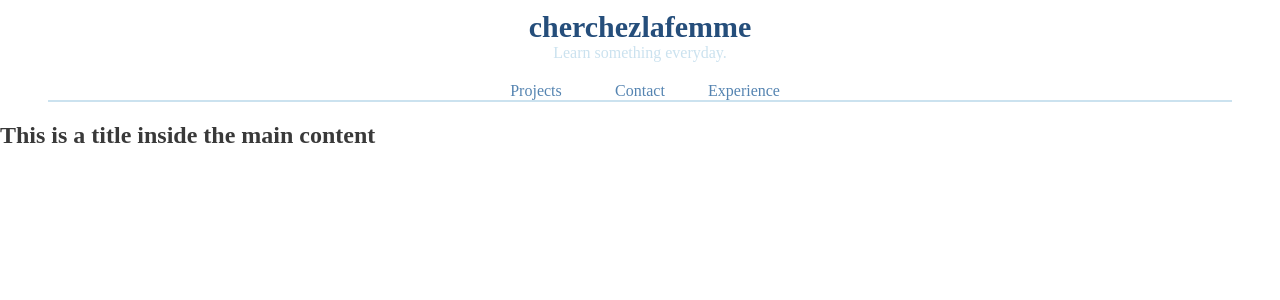
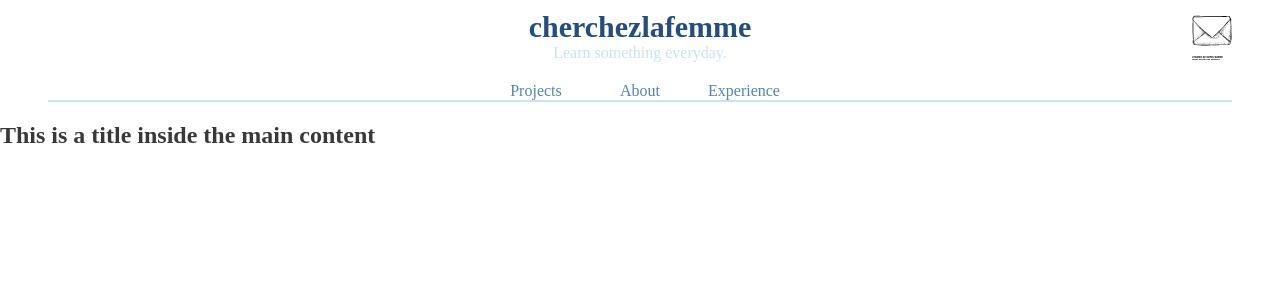
Before and after one commit to cherchezlafemme/cherchezlafemme-portfolio, a Django app: page /contact in a window 1280 px wide. Shown: the top 300 px of the page. Run offline with Django 3.2, Linux system fonts and the light colour scheme.

Commit message:
Add contact icon, cleaned up the routes

```diff
--- a/cherchezlafemme/urls.py
+++ b/cherchezlafemme/urls.py
@@ -19,6 +19,9 @@ from django.views.generic import TemplateView
 
 urlpatterns = [
 	url(r'^$', 'collection.views.index', name='home'),
+    url(r'^about',
+        TemplateView.as_view(template_name='about.html'),
+        name='about'),
     url(r'^experience',
     	TemplateView.as_view(template_name='experience.html'),
     	name='experience'),
--- a/collection/static/css/style.css
+++ b/collection/static/css/style.css
@@ -102,3 +102,21 @@ a:visited {
 a:hover {
     color: #85c1e5;
 }
+
+/*images icons*/
+.icon-container {
+    width: 40px;
+    height: 40px;
+    position: fixed;
+    top: 0;
+    right: 0;
+    margin-right: 3em;
+    margin-left: 3em;
+    margin-top: 10px;
+}
+
+/* resize images */
+.icon img {
+    width: 100%;
+    height: auto;
+}
--- a/collection/templates/layouts/base.html
+++ b/collection/templates/layouts/base.html
@@ -21,12 +21,16 @@
 
 			<div id="nav-menu">
 		     	<ul>
-				    <li class='nav-menu-links'><a href="{% url 'projects' %}" class="active">Projects</a></li>
-				    <li class='nav-menu-links'><a href="{% url 'contact' %}">Contact</a></li>
+				    <li class='nav-menu-links'><a href="{% url 'projects' %}">Projects</a></li>
+				    <li class='nav-menu-links'><a href="{% url 'about' %}">About</a></li>
 				    <li class='nav-menu-links'><a href="{% url 'experience' %}">Experience</a></li>
 		        </ul>
 	    	</div>
 
+		</div>
+
+		<div class="icon-container">
+			<a href="{% url 'contact' %}"><img class='icon' src="/static/images/envelope.svg"></a>
 		</div>
 
 	{% endblock %}
```
Also changed, not shown: collection/templates/about.html (added, +10 -0 lines), collection/static/images/envelope.svg (added).
